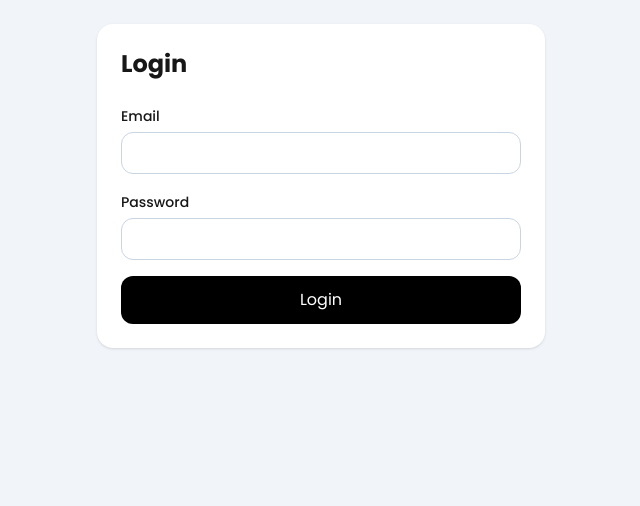
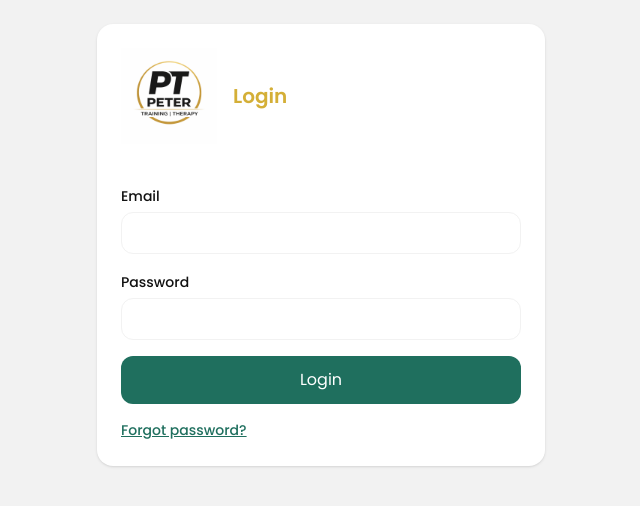
Before and after one commit to AndrewDipple/Peter-Dipple, a Next.js app: page /login in a window 1280 px wide. Shown: the top 506 px of the page, without its empty margins (319-959 px from the left). Built offline with nearby package versions, Linux system fonts and the light colour scheme.

Commit message:
Add onboarding and password reset updates

```diff
--- a/src/app/login/page.tsx
+++ b/src/app/login/page.tsx
@@ -6,11 +6,11 @@ import { useRouter } from "next/navigation";
 import PageHeader from "@/components/PageHeader";
 import { styles } from "@/lib/design";
 
-
 export default function LoginPage() {
   const [email, setEmail] = useState("");
   const [password, setPassword] = useState("");
   const [loading, setLoading] = useState(false);
+  const [resetLoading, setResetLoading] = useState(false);
 
   const router = useRouter();
 
@@ -50,40 +50,75 @@ export default function LoginPage() {
     setLoading(false);
   };
 
+  const handleForgotPassword = async () => {
+    if (!email.trim()) {
+      alert("Please enter your email address first.");
+      return;
+    }
+
+    setResetLoading(true);
+
+    const redirectTo =
+      typeof window !== "undefined"
+        ? `${window.location.origin}/reset-password`
+        : undefined;
+
+    const { error } = await supabase.auth.resetPasswordForEmail(email.trim(), {
+      redirectTo,
+    });
+
+    if (error) {
+      alert("Error sending password reset email.");
+    } else {
+      alert("Password reset email sent. Please check your inbox.");
+    }
+
+    setResetLoading(false);
+  };
+
   return (
-    <main className="min-h-screen bg-slate-100 p-6">
+    <main className={styles.page}>
       <div className="mx-auto max-w-md rounded-2xl bg-white p-6 shadow">
-        <h1 className="text-2xl font-bold">Login</h1>
+        <PageHeader title="Login" />
 
         <form onSubmit={handleLogin} className="mt-6 space-y-4">
           <div>
-            <label className="text-sm font-medium">Email</label>
+            <label className="text-sm font-medium text-[#111111]">Email</label>
             <input
               type="email"
               value={email}
               onChange={(e) => setEmail(e.target.value)}
-              className="mt-1 w-full rounded-xl border border-slate-300 px-3 py-2"
+              className={styles.input}
             />
           </div>
 
           <div>
-            <label className="text-sm font-medium">Password</label>
+            <label className="text-sm font-medium text-[#111111]">Password</label>
             <input
               type="password"
               value={password}
               onChange={(e) => setPassword(e.target.value)}
-              className="mt-1 w-full rounded-xl border border-slate-300 px-3 py-2"
+              className={styles.input}
             />
           </div>
 
           <button
             type="submit"
             disabled={loading}
-            className="w-full rounded-xl bg-black px-4 py-3 text-white disabled:opacity-50"
+            className={`${styles.buttonPrimary} w-full py-3 disabled:opacity-50`}
           >
             {loading ? "Logging in..." : "Login"}
           </button>
         </form>
+
+        <button
+          type="button"
+          onClick={handleForgotPassword}
+          disabled={resetLoading}
+          className="mt-4 text-sm font-medium text-[#1F6F5E] underline disabled:opacity-50"
+        >
+          {resetLoading ? "Sending reset email..." : "Forgot password?"}
+        </button>
       </div>
     </main>
   );
--- /dev/null
+++ b/src/app/reset-password/page.tsx
@@ -0,0 +1,36 @@
+"use client";
+
+import { useState } from "react";
+import { supabase } from "@/lib/supabase";
+
+export default function ResetPasswordPage() {
+  const [password, setPassword] = useState("");
+
+  const handleReset = async () => {
+    const { error } = await supabase.auth.updateUser({
+      password,
+    });
+
+    if (error) {
+      alert("Error resetting password");
+    } else {
+      alert("Password updated!");
+      window.location.href = "/login";
+    }
+  };
+
+  return (
+    <div className="p-6">
+      <h1>Reset Password</h1>
+
+      <input
+        type="password"
+        placeholder="New password"
+        value={password}
+        onChange={(e) => setPassword(e.target.value)}
+      />
+
+      <button onClick={handleReset}>Update Password</button>
+    </div>
+  );
+}
```
